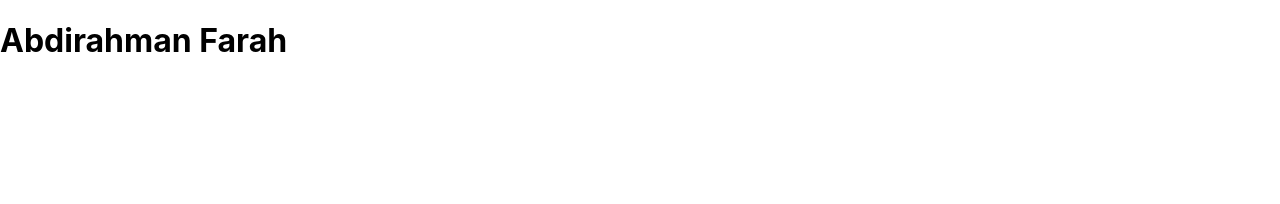
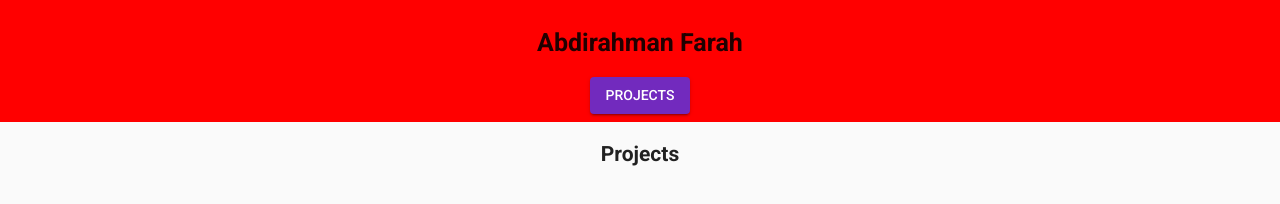
Before and after one commit to abdirahmanfarah/react-portfolio, a React app in the folder portfolio/: page / in a window 1280 px wide. Built offline with nearby package versions, Linux system fonts and the light colour scheme.

Commit message:
more material ui

```diff
--- a/portfolio/package.json
+++ b/portfolio/package.json
@@ -11,7 +11,8 @@
     "react": "^16.12.0",
     "react-dom": "^16.12.0",
     "react-router-dom": "^5.1.2",
-    "react-scripts": "3.4.0"
+    "react-scripts": "3.4.0",
+    "styled-components": "^5.0.1"
   },
   "scripts": {
     "start": "react-scripts start",
--- a/portfolio/public/index.html
+++ b/portfolio/public/index.html
@@ -23,7 +23,10 @@
       rel="stylesheet"
       href="https://fonts.googleapis.com/icon?family=Material+Icons"
     />
-
+    <link
+      href="https://fonts.googleapis.com/css?family=Roboto&display=swap"
+      rel="stylesheet"
+    />
     <title>Abdirahman Farah</title>
   </head>
   <body>
--- a/portfolio/src/components/App.js
+++ b/portfolio/src/components/App.js
@@ -1,11 +1,32 @@
-import React from 'react';
+import React from "react";
+import Project from "./projects";
+import styled from "styled-components";
+
+//styles
+import { makeStyles } from "@material-ui/core/styles";
+import Box from "@material-ui/core/Box";
+import Container from "@material-ui/core/Container";
+import Button from "@material-ui/core/Button";
 
 function App() {
   return (
     <div className="App">
-      <h1>Abdirahman Farah</h1>
+      <Box bgcolor="red" p={1}>
+        <Container maxWidth="sm">
+          <Name>Abdirahman Farah</Name>
+          <Button variant="contained" color="primary">
+            {" "}
+            Projects{" "}
+          </Button>
+        </Container>
+      </Box>
+      <Project />
     </div>
   );
 }
 
 export default App;
+
+const Name = styled.h1`
+  font-size: 2.5rem;
+`;
--- /dev/null
+++ b/portfolio/src/components/projects.js
@@ -0,0 +1,16 @@
+import React from "react";
+import styled from "styled-components";
+
+const Project = () => {
+  return (
+    <div>
+      <h2>Projects</h2>
+    </div>
+  );
+};
+
+export default Project;
+
+const Header = styled.h2`
+  color: red;
+`;
--- a/portfolio/src/index.js
+++ b/portfolio/src/index.js
@@ -1,9 +1,21 @@
-import React from 'react';
-import ReactDOM from 'react-dom';
-import './styles/index.css';
-import App from './components/App';
+import React from "react";
+import ReactDOM from "react-dom";
+import App from "./components/App";
 
-ReactDOM.render(<App />, document.getElementById('root'));
+//Styles
+import Theme from "./mui/custom-theme";
+import { MuiThemeProvider } from "@material-ui/core/styles";
+import CssBaseLine from "@material-ui/core/CssBaseline";
+import "./styles/index.css";
+import "./styles/App.css";
+
+ReactDOM.render(
+  <MuiThemeProvider theme={Theme}>
+    <CssBaseLine />
+    <App />
+  </MuiThemeProvider>,
+  document.getElementById("root")
+);
 
 // If you want your app to work offline and load faster, you can change
 // unregister() to register() below. Note this comes with some pitfalls.
--- a/portfolio/src/mui/custom-theme.js
+++ b/portfolio/src/mui/custom-theme.js
@@ -9,5 +9,12 @@ export default createMuiTheme({
       main: "#77BE2A"
     }
   },
-  typography: {}
+  typography: {
+    htmlFontSize: 10,
+    fontFamily: "Roboto",
+    body1: {
+      fontSize: "1.7rem",
+      fontWeight: 600
+    }
+  }
 });
--- a/portfolio/src/styles/App.css
+++ b/portfolio/src/styles/App.css
@@ -1,38 +1,4 @@
-/* .App {
+.App {
   text-align: center;
+  /* background: grey; */
 }
-
-.App-logo {
-  height: 40vmin;
-  pointer-events: none;
-}
-
-@media (prefers-reduced-motion: no-preference) {
-  .App-logo {
-    animation: App-logo-spin infinite 20s linear;
-  }
-}
-
-.App-header {
-  background-color: #282c34;
-  min-height: 100vh;
-  display: flex;
-  flex-direction: column;
-  align-items: center;
-  justify-content: center;
-  font-size: calc(10px + 2vmin);
-  color: white;
-}
-
-.App-link {
-  color: #61dafb;
-}
-
-@keyframes App-logo-spin {
-  from {
-    transform: rotate(0deg);
-  }
-  to {
-    transform: rotate(360deg);
-  }
-} */
--- a/portfolio/src/styles/index.css
+++ b/portfolio/src/styles/index.css
@@ -1,13 +1,12 @@
-body {
+/* body {
   margin: 0;
   font-family: -apple-system, BlinkMacSystemFont, 'Segoe UI', 'Roboto', 'Oxygen',
     'Ubuntu', 'Cantarell', 'Fira Sans', 'Droid Sans', 'Helvetica Neue',
     sans-serif;
   -webkit-font-smoothing: antialiased;
   -moz-osx-font-smoothing: grayscale;
+} */
+
+html {
+  font-size: 62.5%; /* 62.5% of 16px = 10px */
 }
-
-code {
-  font-family: source-code-pro, Menlo, Monaco, Consolas, 'Courier New',
-    monospace;
-}
```
Also changed, not shown: 1 other file.
